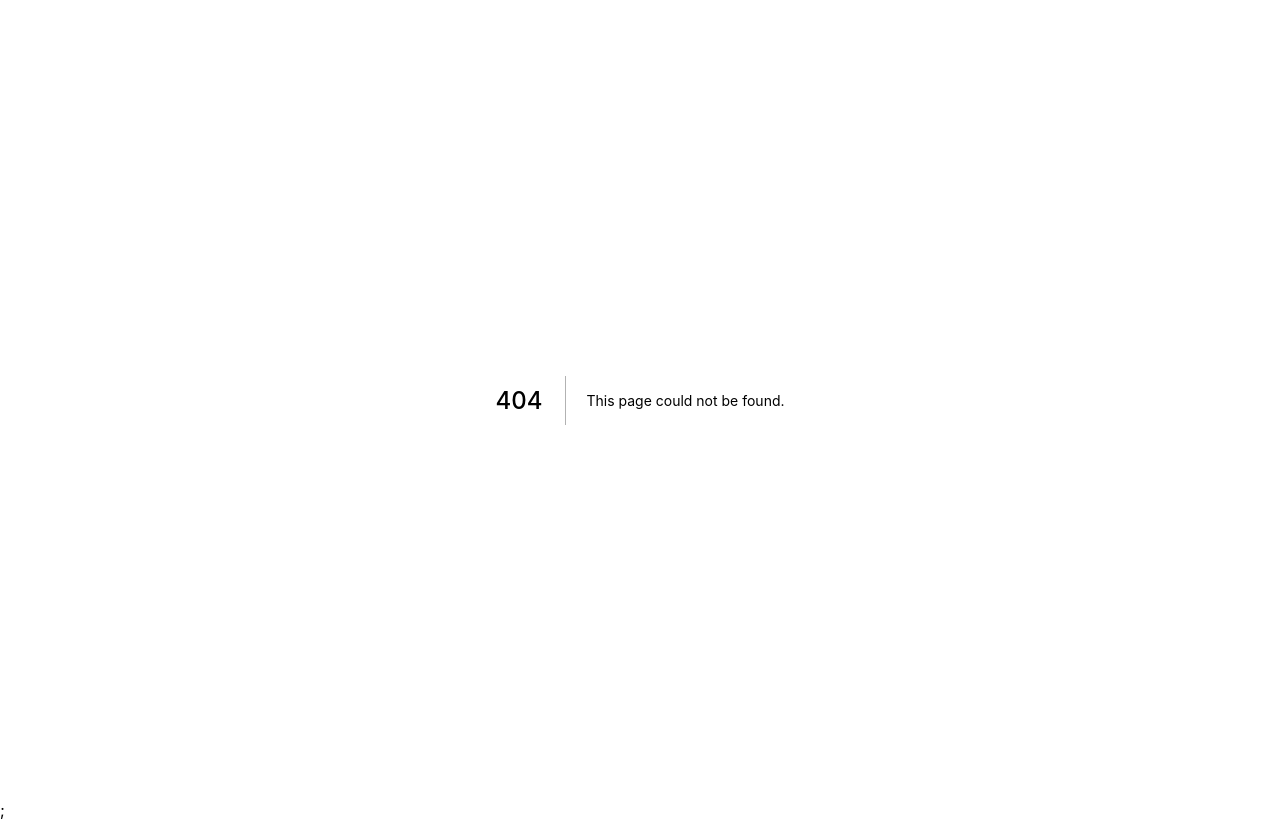
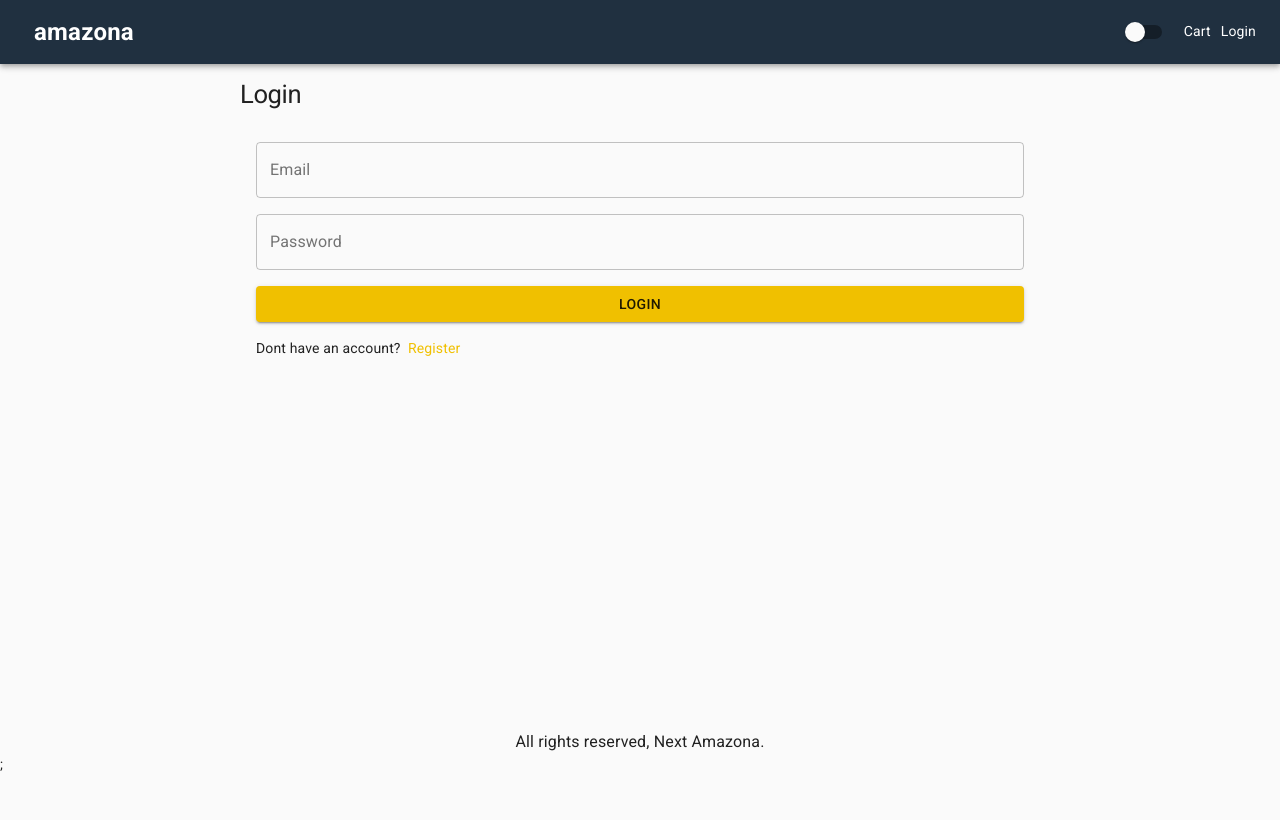
Before and after one commit to desarrollocml/ventas_online_practica_nextjs, a Next.js app: page /login in a window 1280 px wide. Before the commit this address had no page. Built offline with nearby package versions, Linux system fonts and the light colour scheme.

Commit message:
Creando-Pagina-Login

```diff
--- /dev/null
+++ b/pages/login.js
@@ -0,0 +1,55 @@
+import {
+  List,
+  ListItem,
+  Typography,
+  TextField,
+  Button,
+  Link,
+} from "@material-ui/core";
+import NextLink from "next/link";
+import Layout from "../components/Layout";
+import useStyles from "../utils/styles";
+
+export default function Login() {
+  const classes = useStyles();
+  return (
+    <Layout title="Login">
+      <form className={classes.form}>
+        <Typography component="h1" variant="h1">
+          Login
+        </Typography>
+        <List>
+          <ListItem>
+            <TextField
+              variant="outlined"
+              fullWidth
+              id="email"
+              label="Email"
+              inputProps={{ type: "email" }}
+            ></TextField>
+          </ListItem>
+          <ListItem>
+            <TextField
+              variant="outlined"
+              fullWidth
+              id="password"
+              label="Password"
+              inputProps={{ type: "password" }}
+            ></TextField>
+          </ListItem>
+          <ListItem>
+            <Button variant="contained" type="submit" fullWidth color="primary">
+              Login
+            </Button>
+          </ListItem>
+          <ListItem>
+            Dont have an account? &nbsp;
+            <NextLink href="/register" passHref>
+              <Link>Register</Link>
+            </NextLink>
+          </ListItem>
+        </List>
+      </form>
+    </Layout>
+  );
+}
--- /dev/null
+++ b/pages/shipping.js
@@ -0,0 +1,6 @@
+import {useRouter} from 'next/router'
+export default function Shipping() {
+  const router = useRouter();
+  router.push("/login");
+  return <div></div>;
+}
--- a/utils/styles.js
+++ b/utils/styles.js
@@ -10,15 +10,15 @@
   },
 
   brand: {
-    fontWeight: 'bold',
-    fontSize: '1.5rem',
+    fontWeight: "bold",
+    fontSize: "1.5rem",
   },
   grow: {
     flexGrow: 1,
   },
 
   main: {
-    minHeight: '80vh',
+    minHeight: "80vh",
   },
 
   footer: {
@@ -27,9 +27,12 @@
   },
 
   section: {
-      marginTop: 10,
-      marginBottom: 10,
-  }
-
+    marginTop: 10,
+    marginBottom: 10,
+  },
+  form: {
+    maxWidth: 800,
+    margin: "0 auto",
+  },
 });
 export default useStyles;
```
Also changed, not shown: pages/cart.js (+11 -2 lines).
